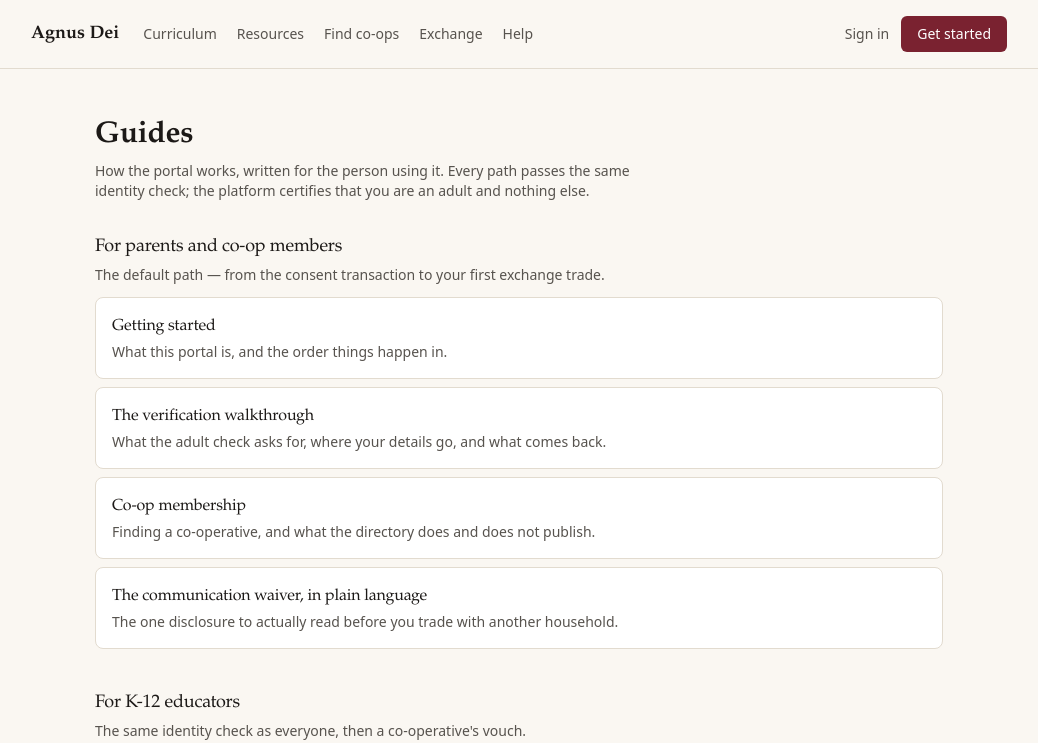
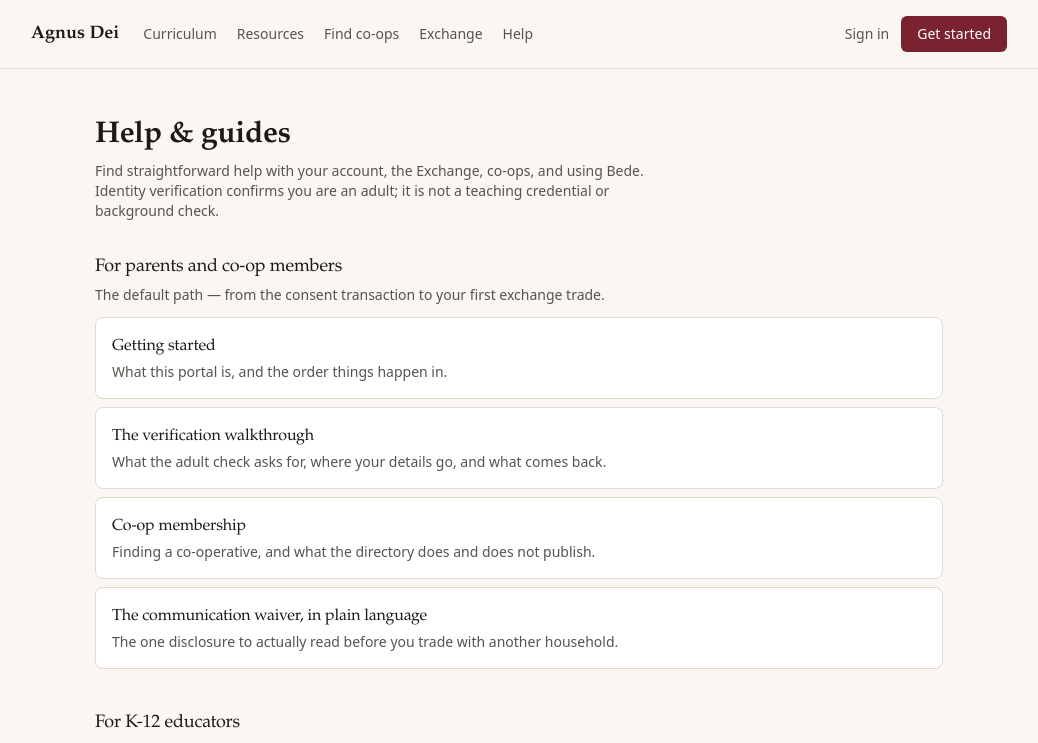
Before and after one commit to agnusdei-ai/portal, a Next.js app: page /docs in a window 1280 px wide. Shown: the top 743 px of the page, without its empty margins (121-1159 px from the left). Built offline with nearby package versions, Linux system fonts and the light colour scheme; no server answers.

Commit message:
copy: humanize discovery, Exchange, member home and onboarding

```diff
--- a/src/app/(public)/docs/page.tsx
+++ b/src/app/(public)/docs/page.tsx
@@ -6,11 +6,11 @@
 export default function DocsPage() {
   return (
     <div className="mx-auto max-w-4xl px-6 py-12">
-      <h1 className="text-3xl font-semibold">Guides</h1>
+      <h1 className="text-3xl font-semibold">Help &amp; guides</h1>
       <p className="mt-2 max-w-xl text-sm text-ink-soft">
-        How the portal works, written for the person using it. Every path passes
-        the same identity check; the platform certifies that you are an adult
-        and nothing else.
+        Find straightforward help with your account, the Exchange, co-ops,
+        and using Bede. Identity verification confirms you are an adult;
+        it is not a teaching credential or background check.
       </p>
 
       <div className="mt-8 space-y-10">
```
